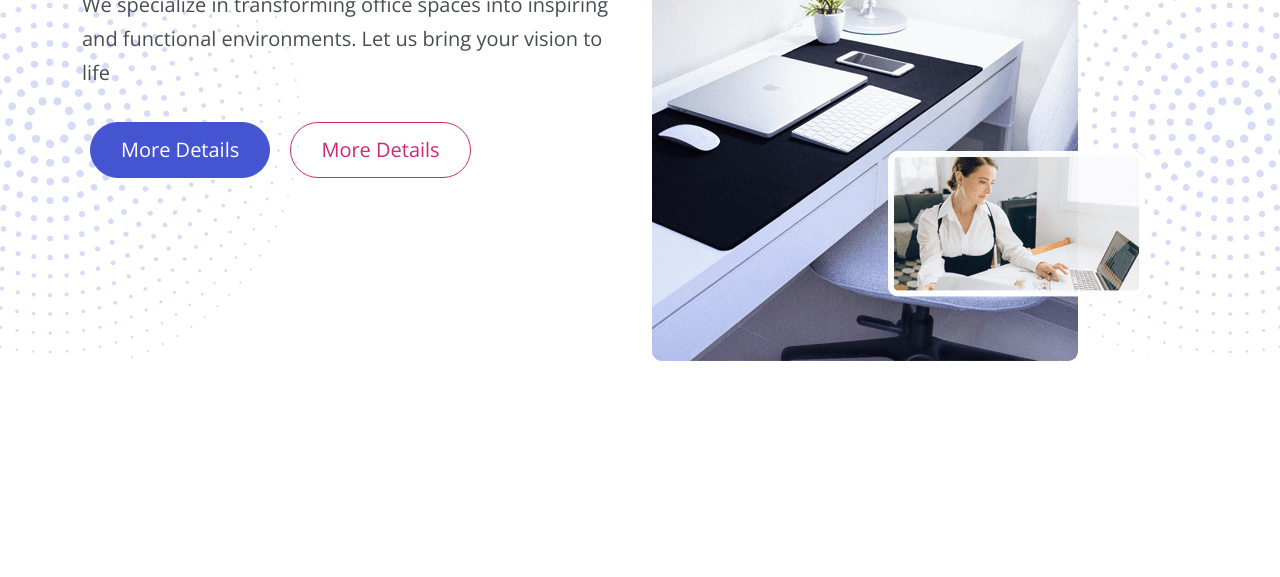
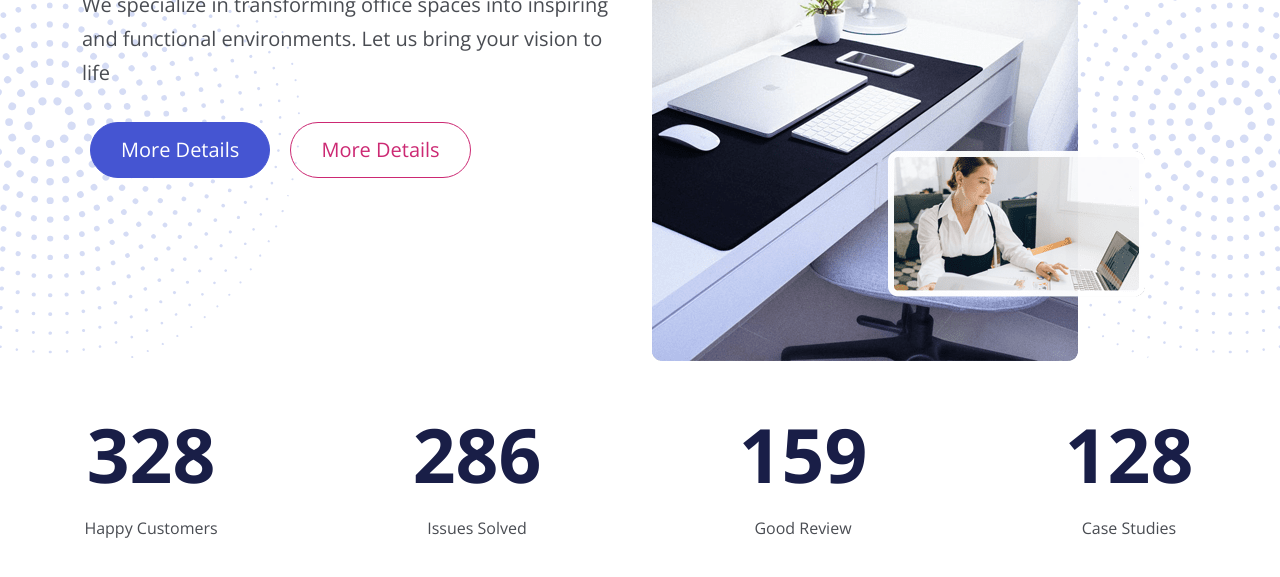
Before and after one commit to shaheencodex/Yavin-office-design, a website: page index.html in a window 1280 px wide. Shown: the part 333-910 px from the top of the page. Before the commit the page ends 800 px from the top, so only its background shows below. Drawn offline with nearby package versions, Linux system fonts and the light colour scheme; files that its build step writes are made by us from their sources.

Commit message:
javaScript Increment

```diff
--- a/index.html
+++ b/index.html
@@ -98,6 +98,28 @@
         </div>
       </div>
     </header>
+
+    <!-- starts -->
+    <section class="starts">
+      <div class="row py-5">
+        <div class="col-md-3 col-sm-6 text-center">
+          <h2 class="counter xl-text" data-target="328"></h2>
+          <p>Happy Customers</p>
+        </div>
+        <div class="col-md-3 col-sm-6 text-center">
+          <h2 class="counter xl-text" data-target="285"></h2>
+          <p>Issues Solved</p>
+        </div>
+        <div class="col-md-3 col-sm-6 text-center">
+          <h2 class="counter xl-text" data-target="159"></h2>
+          <p>Good Review</p>
+        </div>
+        <div class="col-md-3 col-sm-6 text-center">
+          <h2 class="counter xl-text" data-target="128"></h2>
+          <p>Case Studies</p>
+        </div>
+      </div>
+    </section>
     <script src="js/bootstrap.bundle.min.js"></script>
     <script src="js/script.js"></script>
   </body>
--- a/js/script.js
+++ b/js/script.js
@@ -11,4 +11,27 @@ function userScroll() {
     });
 }
 
+function incrementStats() {
+    const counters = document.querySelectorAll('.counter');
+
+    counters.forEach((counter) => {
+        counter.innerText = 0;
+
+        const updateCounter = () => {
+            const target = +counter.getAttribute('data-target');
+            const c = +counter.innerText;
+            const increment = target / 200;
+
+            if (c < target) {
+                counter.innerText = Math.ceil(c + increment);
+                setTimeout(updateCounter, 1)
+            } else {
+                counter.inerText = target;
+            }
+
+        };
+        updateCounter();
+    });
+}
 document.addEventListener('DOMContentLoaded', userScroll);
+document.addEventListener('DOMContentLoaded', incrementStats);
```
